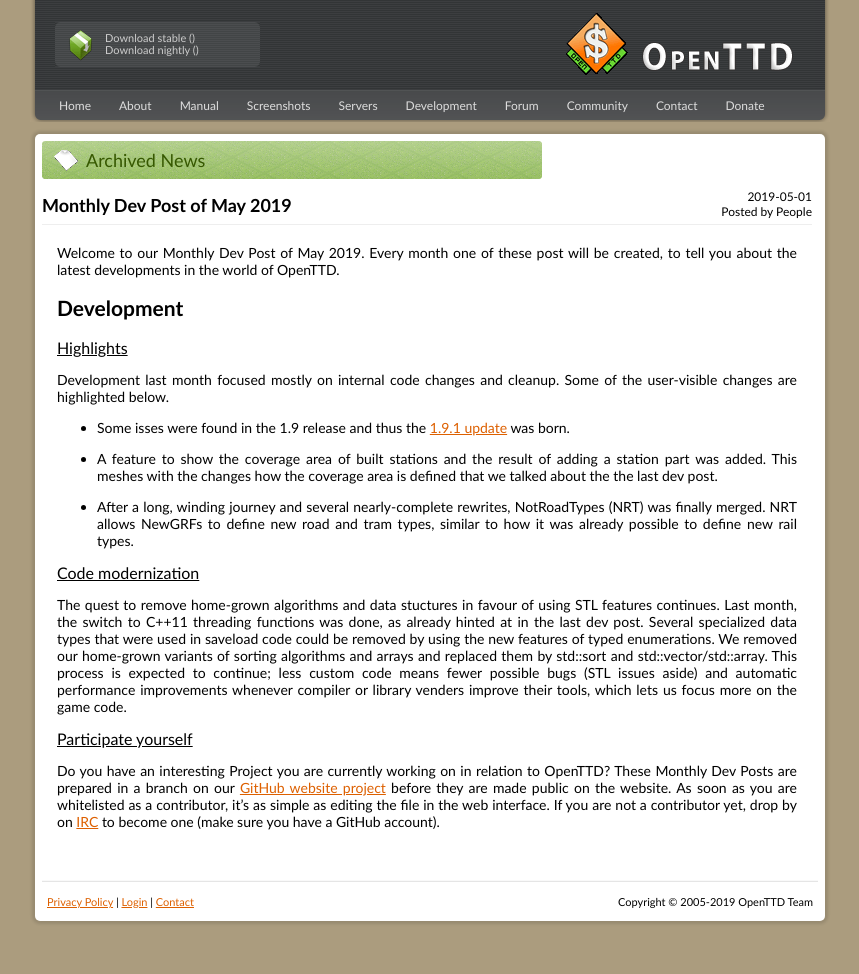
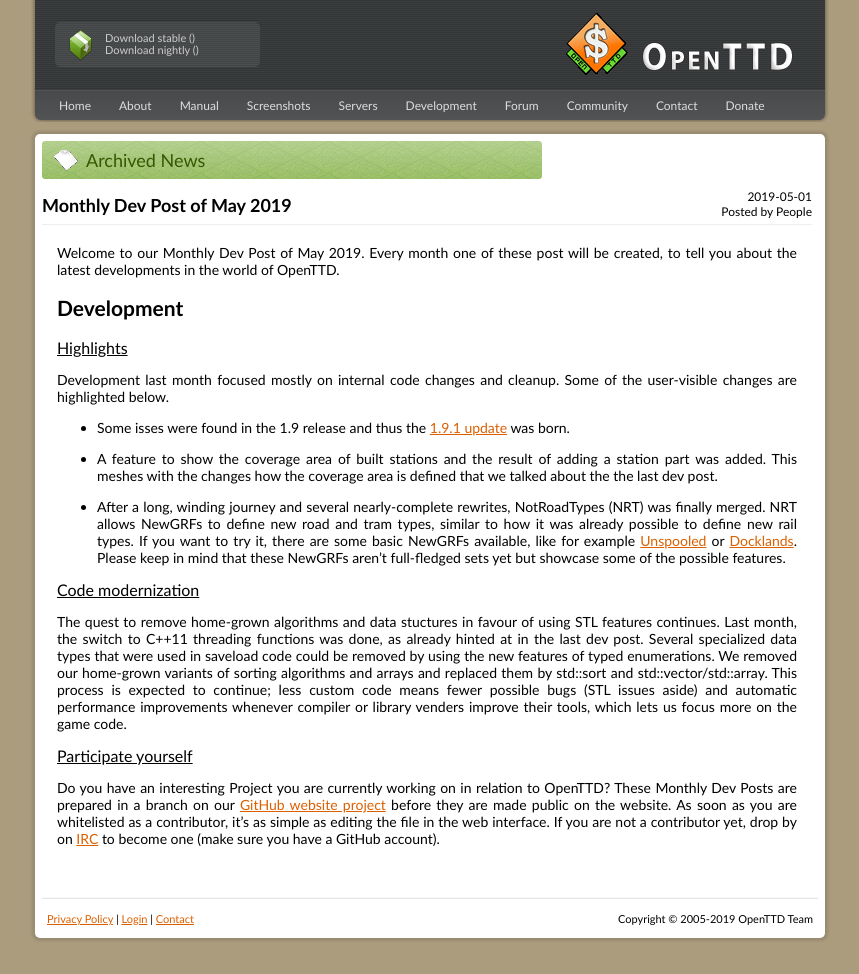
Before and after one commit to OpenTTD/website, a Jekyll site: the page built from _posts/2019-05-01-monthly-dev-post.md, in a window 1280 px wide. Shown: the whole page, without its empty margins (210-1069 px from the left). Built offline with Jekyll 4.4.1, drawn with Linux system fonts in a browser that asks for light colours.

Commit message:
Add: More details for NRT.

```diff
--- a/_posts/2019-05-01-monthly-dev-post.md
+++ b/_posts/2019-05-01-monthly-dev-post.md
@@ -22,6 +22,8 @@
 
 * After a long, winding journey and several nearly-complete rewrites, NotRoadTypes (NRT) was finally merged.
 NRT allows NewGRFs to define new road and tram types, similar to how it was already possible to define new rail types.
+If you want to try it, there are some basic NewGRFs available, like for example [Unspooled](https://www.tt-forums.net/viewtopic.php?f=26&t=75986) or [Docklands](https://www.tt-forums.net/viewtopic.php?f=67&t=75941).
+Please keep in mind that these NewGRFs aren't full-fledged sets yet but showcase some of the possible features.
 
 ### Code modernization
 
```
